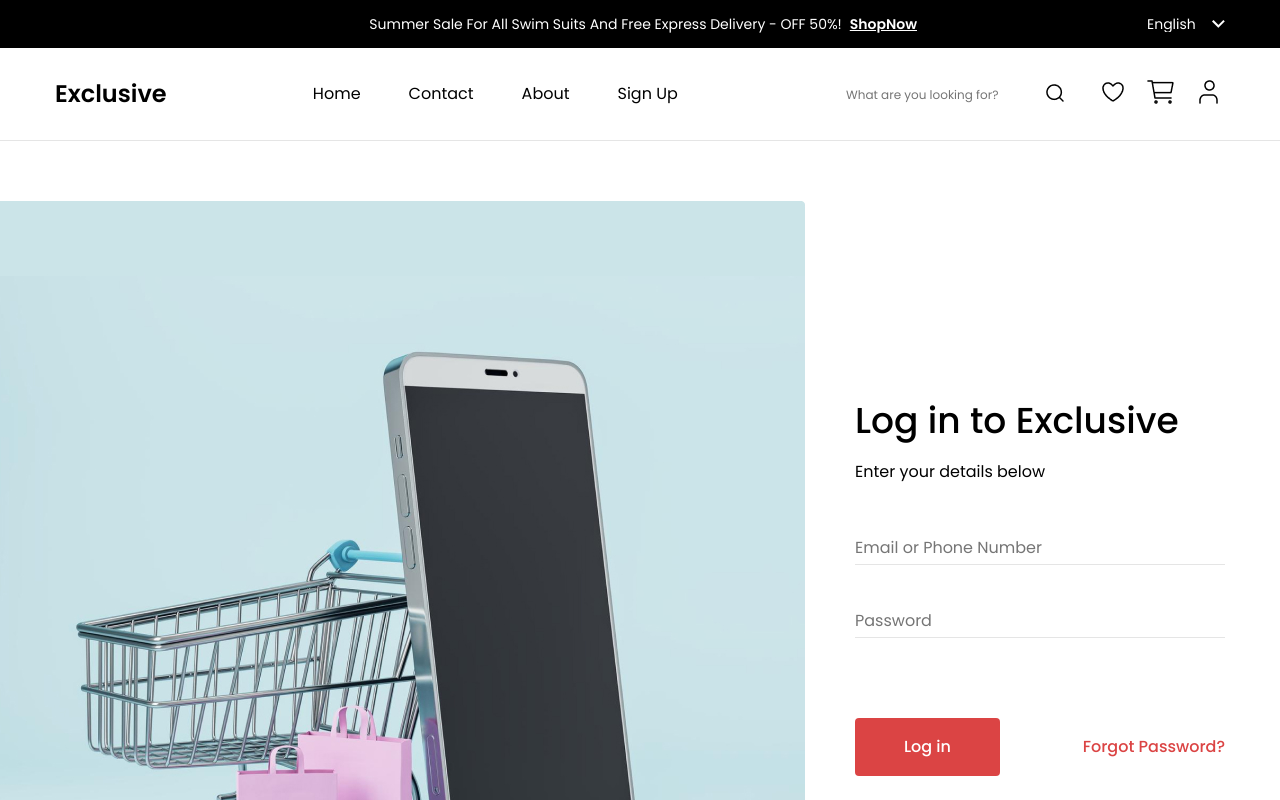
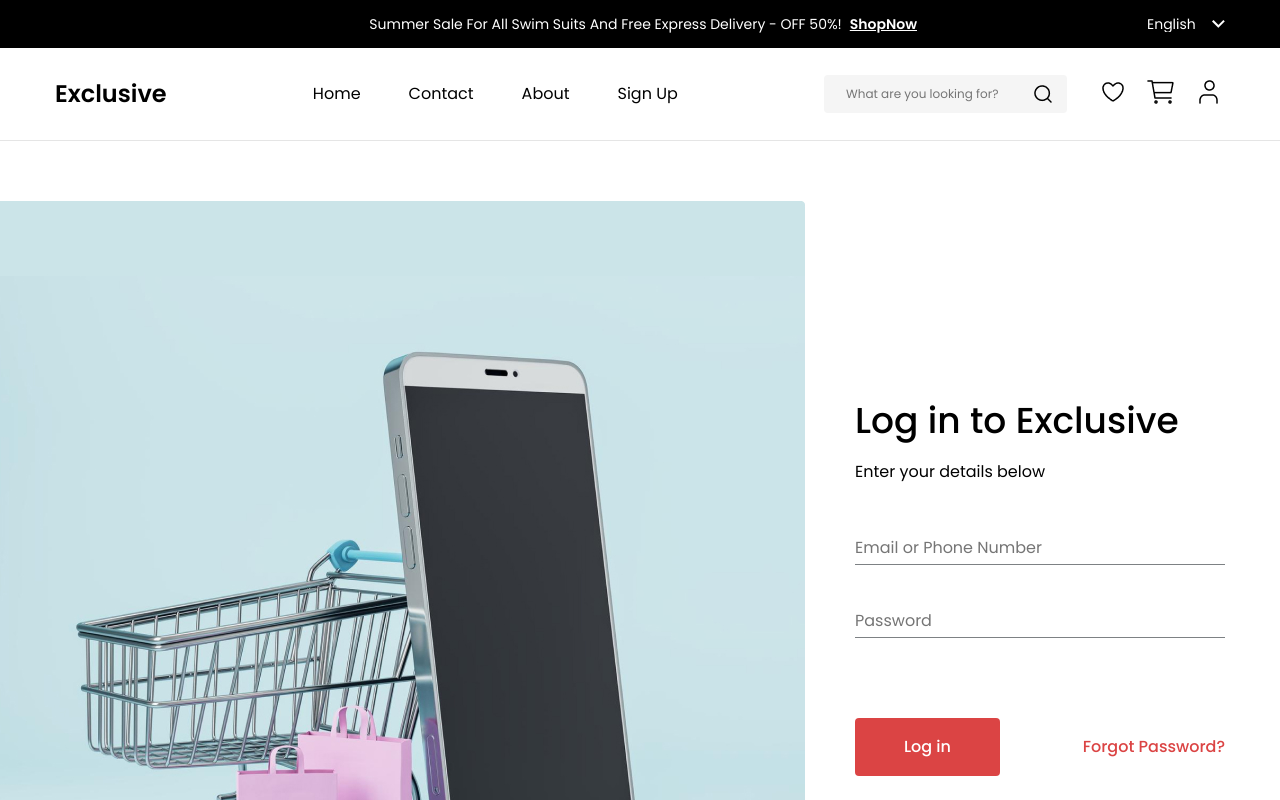
Before and after one commit to YaroslavFd/TechnoShop, a React (Create React App) app: page /login in a window 1280 px wide. Shown: the top 800 px of the page. Built offline with nearby package versions, Linux system fonts and the light colour scheme.

Commit message:
corrected inputs

```diff
--- a/src/components/Header/HeaderMenu/styles.css
+++ b/src/components/Header/HeaderMenu/styles.css
@@ -52,19 +52,31 @@
   align-items: center;
 }
 
+.header-menu__inputs {
+  font-size: 0;
+}
+
 .header-menu__input {
-  width: 219px;
+  width: 195px;
   height: 38px;
   padding-left: 22px;
+  vertical-align: middle;
   font-size: 12px;
+  background-color: #F5F5F5;
   border: none;
+  border-top-left-radius: 4px;
+  border-bottom-left-radius: 4px;
 }
 
 .header-menu__input-loupe {
-  width: 24px;
+  width: 48px;
   height: 38px;
+  vertical-align: middle;
   border: none;
-  background-position: calc(100%) center !important;
+  border-top-right-radius: 4px;
+  border-bottom-right-radius: 4px;
+  background-color: #F5F5F5;
+  background-position: center;
   background-image: url('/public/img/icons/loupe-header.png');
   background-size: 24px 24px;
   background-repeat: no-repeat;
--- a/src/components/SignUpForm/style.css
+++ b/src/components/SignUpForm/style.css
@@ -4,7 +4,7 @@
   display: flex;
   justify-content: center;
   align-items: center;
-  border: 1px solid #e5e5e5;
+  border: 1px solid #7d8184;
   border-radius: 4px;
 }
 
--- a/src/style/index.css
+++ b/src/style/index.css
@@ -12,6 +12,7 @@ body {
 
 .container {
   width: 1170px;
+  max-width: 100%;
   margin: 0 auto;
 }
 
@@ -64,7 +65,7 @@ body {
 .form__input {
   padding: 7px 0;
   border: none;
-  border-bottom: 1px solid #e5e5e5;
+  border-bottom: 1px solid #7D8184;
 }
 
 .form__buttons {
@@ -125,11 +126,21 @@ body {
 }
 
 .login__box-link {
+  position: relative;
   margin-left: 16px;
   font-weight: 500;
   font-size: 16px;
   line-height: 24px;
   color: #7d8184;
+}
+
+.login__box-link:hover::after {
+  content: '';
+  position: absolute;
+  width: 100%;
+  display: block;
+  border-bottom: 1px solid #7D8184;
+  bottom: 0;
 }
 
 .button__login {
```
Also changed, not shown: src/style/normalize.css.
